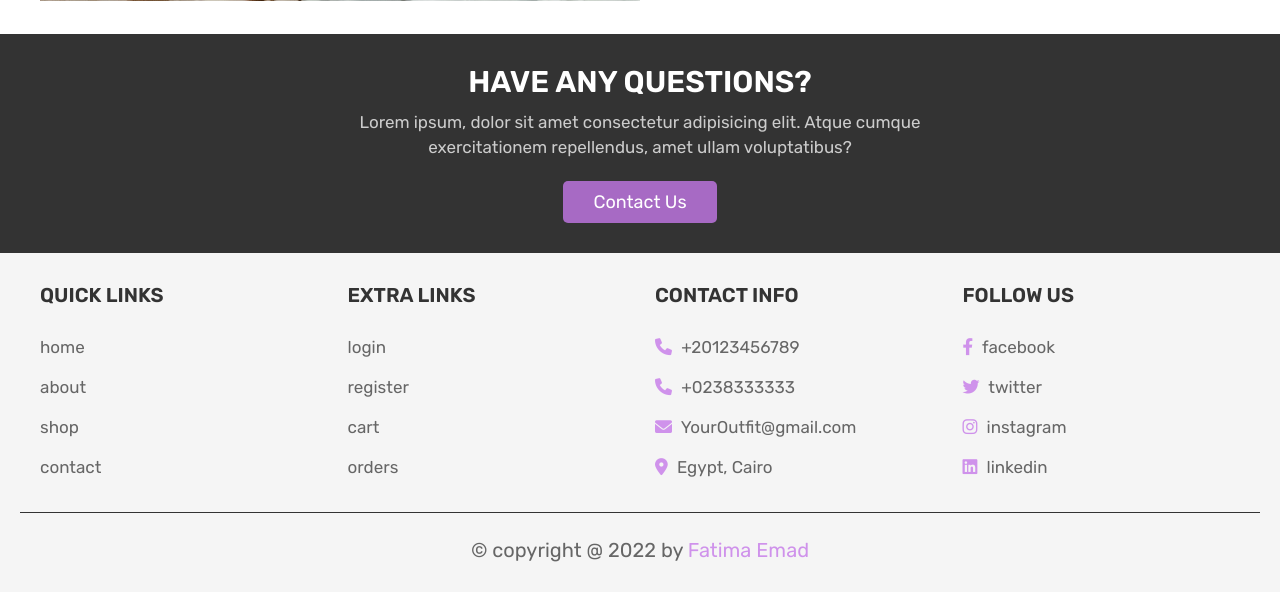
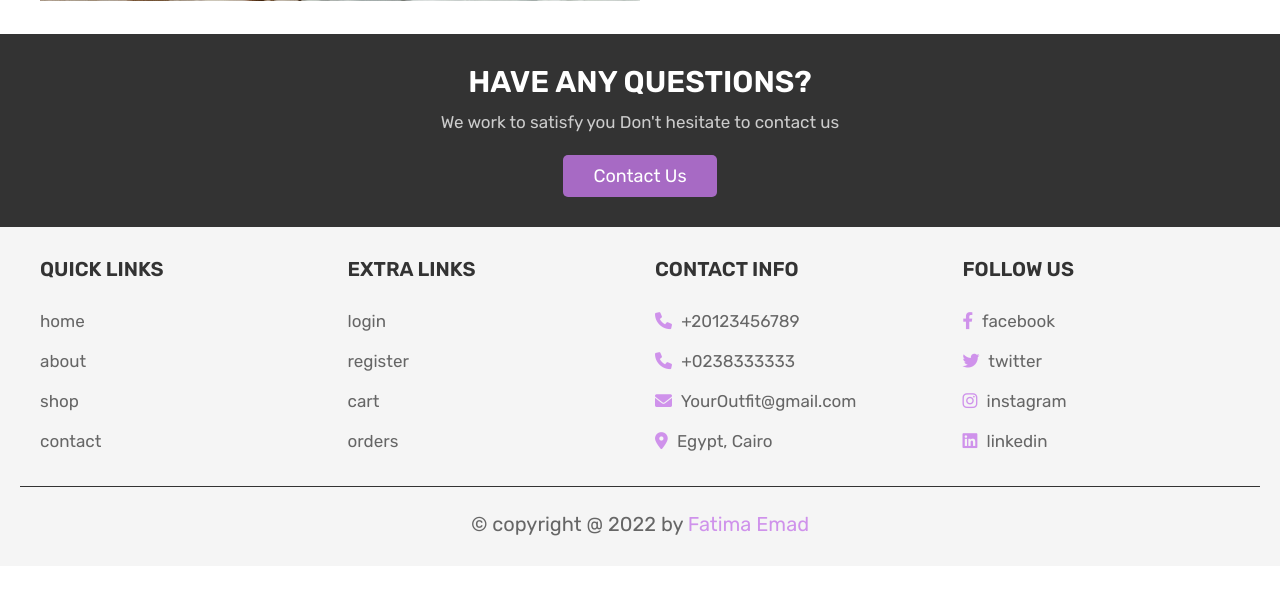
Before and after one commit to Fa81J/Web_Store, a PHP site: page /home.php in a window 1280 px wide. Shown: the part 1805-2397 px from the top of the page. After the commit the page ends 2341 px from the top, so only its background shows below. Run offline with PHP 8.4, Linux system fonts and the light colour scheme; the visitor is signed in with stand-in values (Sample User, id 1); data that the repository does not hold is empty.

Commit message:
Update home.php

```diff
--- a/home.php
+++ b/home.php
@@ -118,7 +118,8 @@ YOUR ORDER IS READY!!</p>
 
    <div class="content">
       <h3>have any questions?</h3>
-      <p>Lorem ipsum, dolor sit amet consectetur adipisicing elit. Atque cumque exercitationem repellendus, amet ullam voluptatibus?</p>
+      <p>We work to satisfy you
+Don't hesitate to contact us</p>
       <a href="contact.php" class="white-btn">contact us</a>
    </div>
 
```
